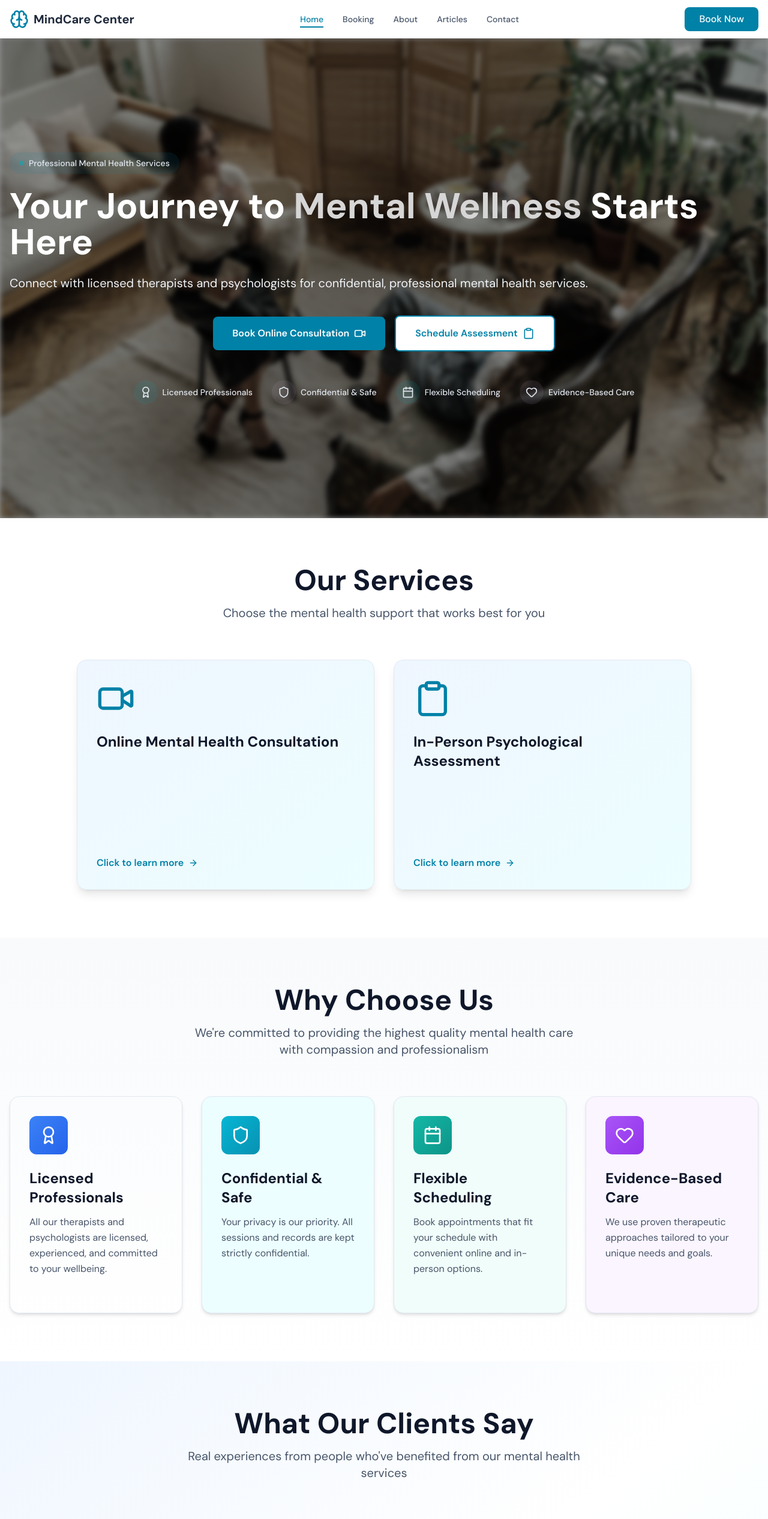
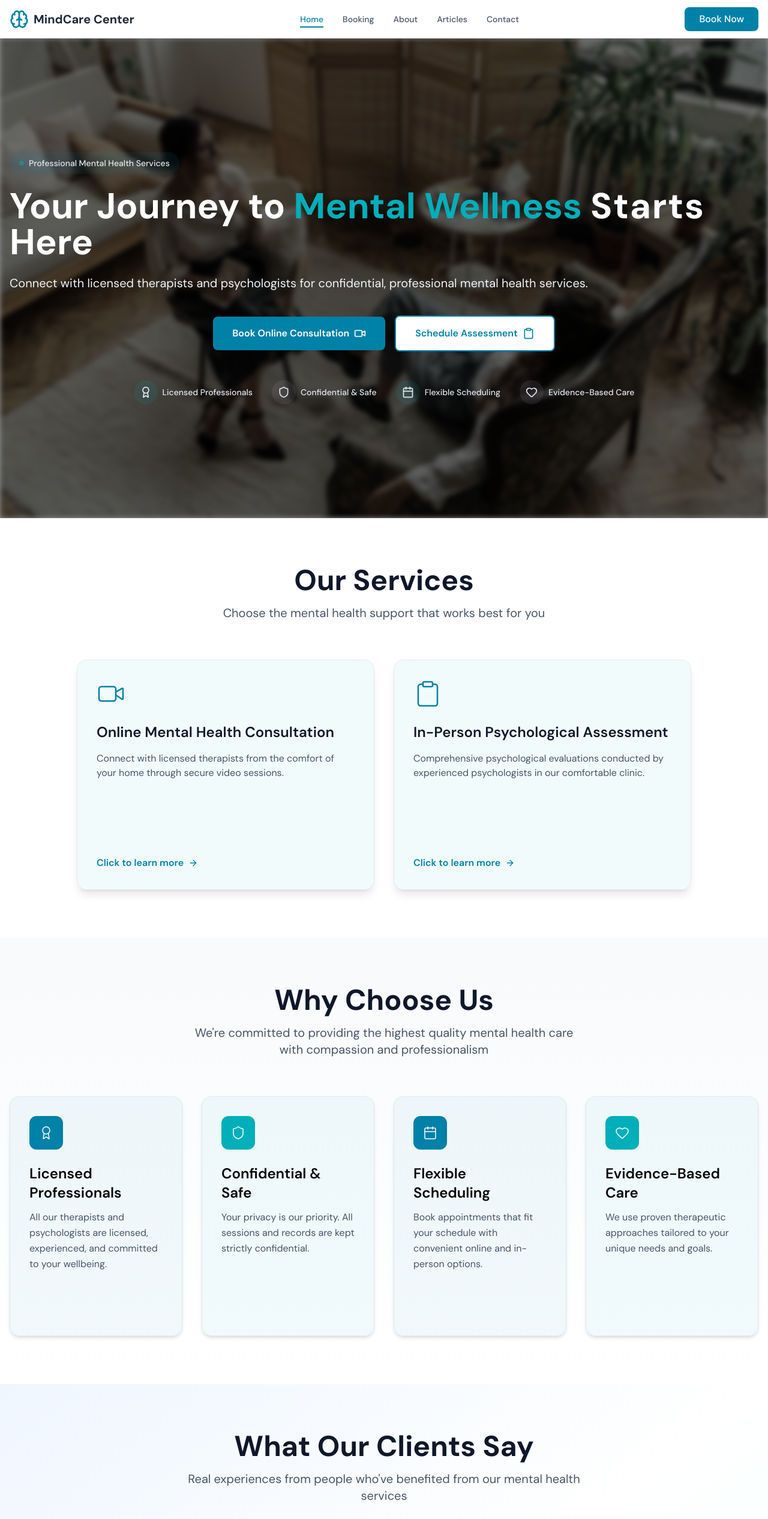
Before and after one commit to nathsycode/psych-services-center, a React (Vite) app in the folder client/: page / in a window 1280 px wide. Shown: the top 2533 px of the page at 60% size. Built offline with nearby package versions, Linux system fonts and the light colour scheme.

Commit message:
wip: back to about us page

```diff
--- a/client/src/components/home/CTASection.jsx
+++ b/client/src/components/home/CTASection.jsx
@@ -6,8 +6,8 @@ export default function CTASection() {
   const { ref, isVisible } = useIO(0.1, null);
 
   return (
-    <section className="py-20 relative overflow-hidden">
-      <div className="absolute inset-0 bg-gradient-to-br from-primary via-blue-600 to-accent" />
+    <section className="py-20 min-h-dvh relative overflow-hidden flex items-center justify-center">
+      <div className="absolute inset-0 bg-primary" />
 
       <div className="absolute inset-0 overflow-hidden">
         <div className="absolute -top-24 -right-24 h-96 w-96 bg-white/10 rounded-full blur-3xl" />
@@ -25,7 +25,7 @@ export default function CTASection() {
           </div>
 
           <h2 className="text-4xl md:text-5xl font-bold text-white mb-6 leading-tight">
-            Ready to Start Your Mental Welness Journey?
+            Ready to Start Your Mental Wellness Journey?
           </h2>
 
           <p className="text-xl text-white/90 mb-10 max-w-2xl mx-auto">
@@ -44,7 +44,7 @@ export default function CTASection() {
               to="/contact"
               className="group w-full sm:w-auto bg-transparent text-white border-2 border-white px-8 py-4 rounded-lg font-semibold hover:bg-white hover:text-primary transition-all duration-300 hover:shadow-2xl hover:scale-105 flex items-center justify-center space-x-2"
             >
-              <Phone className="w-5 h-5" />
+              <Phone className="w-5 h-5 group-hover:rotate-12" />
               <span>Contact Us First</span>
             </Link>
           </div>
--- a/client/src/components/home/Hero.jsx
+++ b/client/src/components/home/Hero.jsx
@@ -34,9 +34,9 @@ export default function Hero() {
   ];
 
   return (
-    <section ref={ref} className="relative py-20 lg`py-28 overflow-hidden w-full h-dvh flex items-center">
+    <section ref={ref} className="relative min-h-[90vh] md:h-screen py-16 md:py-24 overflow-hidden w-full h-dvh flex items-center">
       < div className="absolute inset-0 overflow-hidden">
-        <img src="/images/therapist-2.jpg" alt="therapist background" className={`absolute w-full h-full object-cover filter saturate-50 brightness-100 blur-sm transform transition-all duration-700 ${isVisible ? 'opacity-100 scale-100' : 'opacity-0 scale-95'}`} />
+        <img src="/images/therapist-2.jpg" alt="therapist background" className={`absolute w-full h-full object-cover filter saturate-50 brightness-75 blur-sm transform transition-all duration-700 ${isVisible ? 'opacity-100 scale-100' : 'opacity-0 scale-95'}`} />
         < div className="absolute inset-0 bg-black/40" />
         {/* <div className="absolute -top-40 -right-40 bg-primary/10 rounded-full blur-3xl" /> */}
         {/* <div className="absolute -bottom-40 -left-40 bg-accent/10 rounded-full blur-3xl" /> */}
@@ -47,10 +47,10 @@ export default function Hero() {
           <span className="w-2 h-2 bg-accent/75 rounded-full animate-pulse"></span>
           <span>Professional Mental Health Services</span>
         </div>
-        <h1 className="text-4xl md:text-5xl lg:text-6xl font-bold text-white mb-6 leading-tight">
+        <h1 className="text-4xl md:text-5xl lg:text-6xl 2xl:text-7xl font-bold text-white mb-6 leading-relaxed">
           Your Journey to{' '}
-          <span className="text-transparent bg-clip-text bg-surface">Mental Wellness</span>{' '}
-          Starts Here
+          <span className="text-transparent bg-clip-text bg-accent transition-colors duration-300 hover:bg-primary">Mental Wellness</span>{' '}
+          <span className="tracking-[0.03em]">Starts</span>{' '}Here
         </h1>
         <p className="text-lg md:text-xl text-slate-100 mb-10 max-x-2xl mx-auto">
           Connect with licensed therapists and psychologists for confidential, professional mental health services.
--- a/client/src/components/home/ServicesSection.jsx
+++ b/client/src/components/home/ServicesSection.jsx
@@ -75,13 +75,13 @@ export default function ServicesSection() {
                   }}
                 >
                   <div
-                    className="absolute w-full h-full bg-gradient-to-br from-blue-50 to-cyan-50 hover:bg-gradient-to-tl rounded-2xl p-8 shadow-lg hover:shadow-2xl transition-all duration-300 border border-slate-200"
+                    className="absolute w-full h-full bg-accent/5 hover:bg-accent/10 rounded-2xl p-8 shadow-lg hover:shadow-2xl transition-all duration-300 border border-slate-200"
                     style={{ backfaceVisibility: 'hidden' }}
                   >
                     <div className="flex flex-col h-full">
-                      {Icon && <Icon className="w-16 h-16 text-primary mb-6" />}
-                      <h3 className="text-2xl font-bold text-slate-900 mb-4">{service.title}</h3>
-                      <p className="text-slate-600 mb-6 flex-grow">{service.shortDescription}</p>
+                      {Icon && <Icon className="w-12 h-12 text-primary mb-6" strokeWidth="1.25" />}
+                      <h3 className="text-2xl font-semibold text-slate-900 mb-4">{service.title}</h3>
+                      <p className="text-slate-600 mb-6 flex-grow">{service.shortDesc}</p>
                       <div className={`flex items-center space-x-2 text-primary font-semibold transition-opacity duration-500 ${isHovered ? 'opacity-0' : 'opacity-100'}`}>
                         <span>Click to learn more</span>
                         <ArrowRight className="w-4 h-4"></ArrowRight>
@@ -90,7 +90,7 @@ export default function ServicesSection() {
                   </div>
 
                   <div
-                    className="absolute w-full h-full bg-gradient-to-br from-primary to-accent rounded-2xl p-8 shadow-lg hover:shadow-2xl text-white"
+                    className="absolute w-full h-full bg-primary rounded-2xl p-8 shadow-lg hover:shadow-2xl text-white"
                     style={{
                       backfaceVisibility: 'hidden',
                       transform: 'rotateY(180deg)',
--- a/client/src/components/home/StatsSection.jsx
+++ b/client/src/components/home/StatsSection.jsx
@@ -24,7 +24,6 @@ const CounterAnimation = ({ end, duration = 2000 }) => {
   return count;
 }
 export default function StatsSection() {
-  const { ref: imageRef, isVisible: imageVisible } = useIO(0.1, null);
   const { ref: statsRef, visibleItems } = useIO(0.1, '[data-item-id]');
 
   const stats = [
@@ -36,7 +35,7 @@ export default function StatsSection() {
       value: 500,
       suffix: '+',
       type: 'counter',
-      hoverColor: 'group-hover:text-blue-500',
+      hoverColor: 'group-hover:text-primary',
       delay: 0,
     },
     {
@@ -47,7 +46,7 @@ export default function StatsSection() {
       value: 92,
       suffix: '%',
       type: 'progress',
-      hoverColor: 'group-hover:text-cyan-500',
+      hoverColor: 'group-hover:text-accent',
       delay: 100,
     },
     {
@@ -58,7 +57,7 @@ export default function StatsSection() {
       value: 15,
       suffix: '+',
       type: 'counter',
-      hoverColor: 'group-hover:text-teal-500',
+      hoverColor: 'group-hover:text-muted',
       delay: 200,
     },
     {
@@ -69,7 +68,7 @@ export default function StatsSection() {
       value: 200,
       suffix: '+',
       type: 'counter',
-      hoverColor: 'group-hover:text-purple-500',
+      hoverColor: 'group-hover:text-primary',
       delay: 300,
     },
   ]
@@ -107,7 +106,7 @@ export default function StatsSection() {
                   key={stat.id}
                   data-item-id={stat.id}
                   data-delay={stat.delay}
-                  className={`grid grid-cols-1 sm:grid-cols-4 gap-4 sm:gap-6 border-b border-slate-200 last:border-b-0 py-8 px-4 group hover:bg-gradient-to-br hover:from-blue-50 hover:to-cyan-50 hover:-translate-y-1 transition-all duration-700 transform ${isStatVisible ? 'opacity-100 translate-y-0' : 'opacity-0 translate-y-8'}`}
+                  className={`grid grid-cols-1 sm:grid-cols-4 gap-4 sm:gap-6 border-b border-slate-200 last:border-b-0 py-8 px-4 group hover:bg-slate-100 hover:-translate-y-1 transition-all duration-700 transform ${isStatVisible ? 'opacity-100 translate-y-0' : 'opacity-0 translate-y-8'}`}
                 >
                   <div className="sm:col-span-1 flex flex-col items-center sm:items-start justify-center gap-2">
                     <Icon className={`w-4 h-4 text-slate-400 ${stat.hoverColor} transition-colors duration-300`} />
--- a/client/src/components/home/Testimonials.jsx
+++ b/client/src/components/home/Testimonials.jsx
@@ -67,7 +67,7 @@ export default function Testimonials() {
               className={`group transition-all duration-700 transform ${visibleCards[testimonial.id] ? 'opacity-100 transilate-y-0' : 'opacity-0 translate-y-8'
                 }`}
             >
-              <div className="h-full bg-slate-50 rounded-2xl p-8 shadow-md hover:shadow-2xl transition-all duration-300 hover:-translate-y-2  border border-slate-200">
+              <div className="h-full flex flex-col bg-surface/10 rounded-2xl p-8 shadow-md hover:shadow-2xl transition-all duration-300 hover:-translate-y-2  border border-slate-200">
                 <div className="flex space-x-1 mb-4">
                   {Array.from({ length: testimonial.rating }).map((_, i) => (
                     <Star
@@ -77,7 +77,7 @@ export default function Testimonials() {
                     />
                   ))}
                 </div>
-                <p className="text-slate-600 mb-6 leading-relaxed italic">{testimonial.content}</p>
+                <p className="text-slate-600 mb-6 leading-relaxed italic flex-grow">{testimonial.content}</p>
 
                 <div className="flex items-center space-x-4 border-t border-slate-200 pt-6">
                   <div
--- a/client/src/components/home/WhyChooseUs.jsx
+++ b/client/src/components/home/WhyChooseUs.jsx
@@ -11,8 +11,8 @@ export default function WhyChooseUs() {
       icon: Award,
       title: 'Licensed Professionals',
       desc: 'All our therapists and psychologists are licensed, experienced, and committed to your wellbeing.',
-      accentColor: 'from-blue-500 to-blue-600',
-      lightBg: 'bg-theme',
+      accentColor: 'bg-primary',
+      lightBg: 'bg-primary/5',
       delay: 0,
     },
     {
@@ -20,8 +20,8 @@ export default function WhyChooseUs() {
       icon: Shield,
       title: 'Confidential & Safe',
       desc: 'Your privacy is our priority. All sessions and records are kept strictly confidential.',
-      accentColor: 'from-cyan-500 to-cyan-600',
-      lightBg: 'bg-cyan-50',
+      accentColor: 'bg-accent',
+      lightBg: 'bg-accent/5',
       delay: 100,
     },
     {
@@ -29,8 +29,8 @@ export default function WhyChooseUs() {
       icon: Calendar,
       title: 'Flexible Scheduling',
       desc: 'Book appointments that fit your schedule with convenient online and in-person options.',
-      accentColor: 'from-teal-500 to-teal-600',
-      lightBg: 'bg-teal-50',
+      accentColor: 'bg-primary',
+      lightBg: 'bg-primary/5',
       delay: 200,
     },
     {
@@ -38,8 +38,8 @@ export default function WhyChooseUs() {
       icon: Heart,
       title: 'Evidence-Based Care',
       desc: 'We use proven therapeutic approaches tailored to your unique needs and goals.',
-      accentColor: 'from-purple-500 to-purple-600',
-      lightBg: 'bg-purple-50',
+      accentColor: 'bg-accent',
+      lightBg: 'bg-accent/5',
       delay: 300,
     },
   ];
@@ -90,21 +90,21 @@ export default function WhyChooseUs() {
                 key={feature.id}
                 data-card-id={feature.id}
                 data-delay={feature.delay}
-                className={`group h-full transition-all duration-700 transform ${isVisible ? 'opacity-100 translate-y-0' : 'opacity-0 translate-y-8'
+                className={`group h-[400px] transition-all duration-700 transform ${isVisible ? 'opacity-100 translate-y-0' : 'opacity-0 translate-y-8'
                   }`}
               >
                 <div
-                  className={`h-full ${feature.lightBg} rounded-2xl p-8 shadow-md hover:shadow-2xl transition-all duration-300 hover:-translate-y-2 border border-slate-200`}
+                  className={`h-full flex flex-col ${feature.lightBg} rounded-2xl p-8 shadow-md hover:shadow-2xl transition-all duration-300 hover:-translate-y-2 border border-slate-200`}
                 >
                   <div
-                    className={`inline-flex bg-gradient-to-br ${feature.accentColor} p-4 rounded-xl mb-6 group-hover:scale-110 group-hover:rotate-12 transition-transform duration-300`}
+                    className={`w-14 ${feature.accentColor} p-4 rounded-xl mb-6 group-hover:scale-110 transition-transform duration-300`}
                   >
-                    <Icon className="w-8 h-8 text-white" />
+                    <Icon className="w-6 h-6 text-white" strokeWidth="1.5" />
                   </div>
-                  <h3 className="text-2xl font-bold text-slate-900 mb-3">{feature.title}</h3>
-                  <p className="text-slate-600 leading-relaxed">{feature.desc}</p>
+                  <h3 className="text-2xl font-semibold text-text mb-3">{feature.title}</h3>
+                  <p className="text-slate-600 leading-relaxed flex-grow">{feature.desc}</p>
                   <div
-                    className={`h-1 w-0 bg-gradient-to-r ${feature.accentColor} mt-6 group-hover:w-12 transition-all duration-300`}
+                    className={`h-1 w-0 bg-gradient-to-r from-primary to-accent mt-6 group-hover:w-12 transition-all duration-300`}
                   />
                 </div>
               </div>
--- a/client/src/components/layout/Footer.jsx
+++ b/client/src/components/layout/Footer.jsx
@@ -13,8 +13,8 @@ export default function Footer() {
   ];
 
   const services = [
-    { name: 'Online Consultation', path: '/booking' },
-    { name: 'Psychological Assessment', path: '/booking' },
+    { name: 'Online Consultation', path: '/booking#consultation' },
+    { name: 'Psychological Assessment', path: '/booking#assessment' },
     { name: 'Mental Health Resources', path: '/articles' },
   ];
 
```
